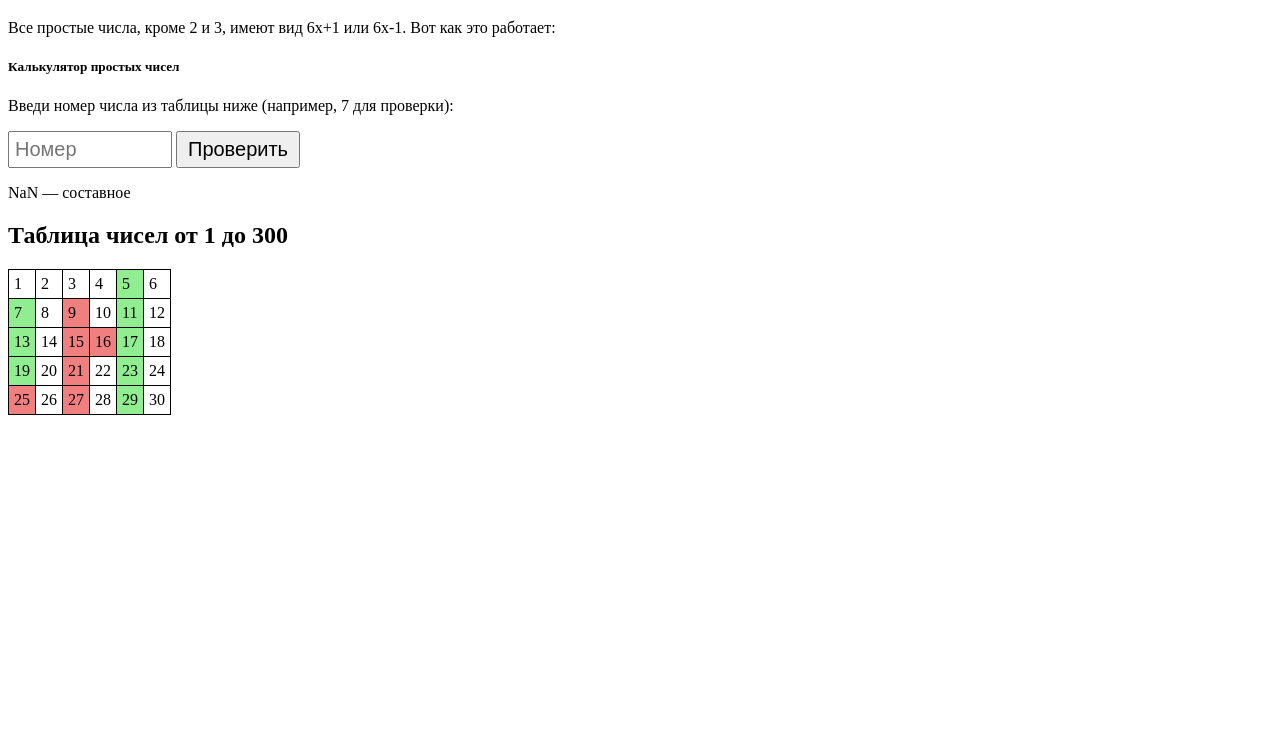
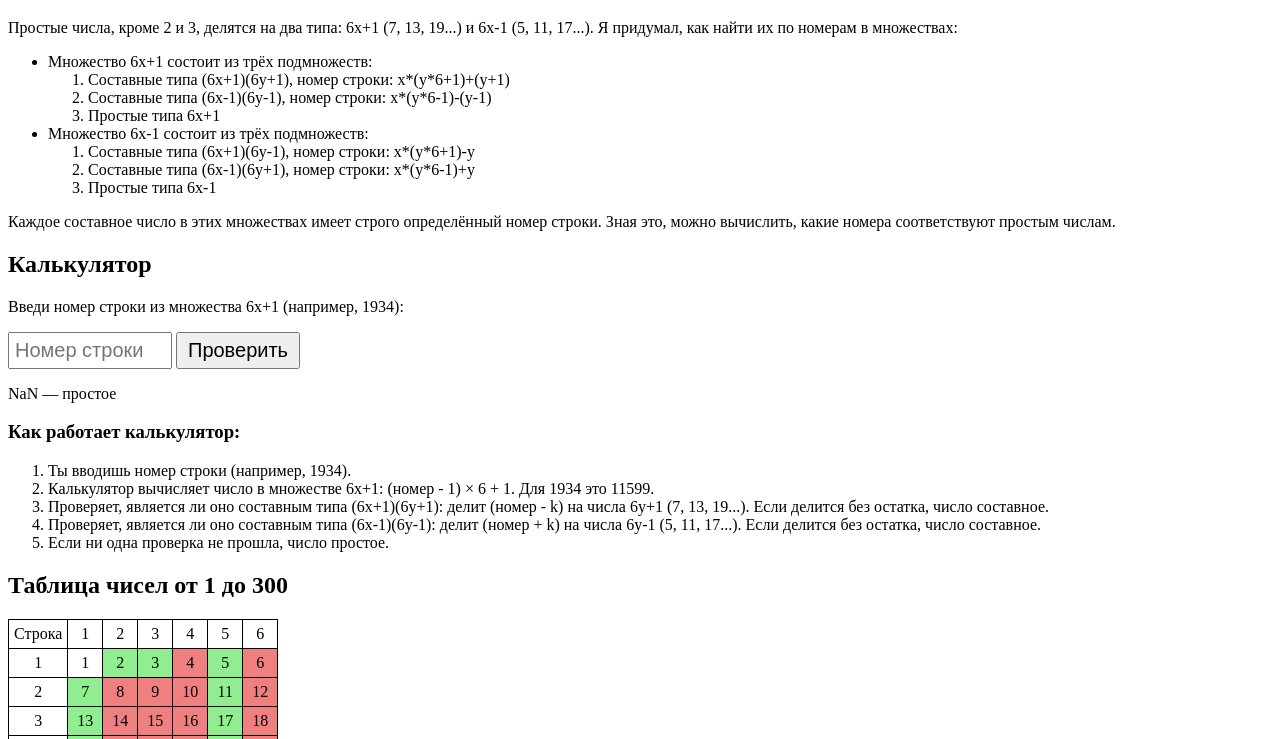
Before and after one commit to gorauralskaya/gorauralskaya.github.io, a plain HTML site: page index.html in a window 1280 px wide. Both pictures are taken after a click on the button "Проверить". Shown: the part 61-800 px from the top of the page. Drawn offline with Linux system fonts and the light colour scheme.

Commit message:
Update index.html

```diff
--- a/index.html
+++ b/index.html
@@ -6,51 +6,84 @@
     input { font-size: 20px; padding: 5px; width: 150px; }
     button { font-size: 20px; padding: 5px 10px; }
     table { border-collapse: collapse; margin: 20px 0; }
-    td { border: 1px solid black; padding: 5px; }
+    td { border: 1px solid black; padding: 5px; text-align: center; }
     .prime { background-color: lightgreen; }
     .composite { background-color: lightcoral; }
   </style>
 </head>
 <body>
   <h1>Моя теория простых чисел</h1>
-  <p>Все простые числа, кроме 2 и 3, имеют вид 6x+1 или 6x-1. Вот как это работает:</p>
+  <p>Простые числа, кроме 2 и 3, делятся на два типа: 6x+1 (7, 13, 19...) и 6x-1 (5, 11, 17...). Я придумал, как найти их по номерам в множествах:</p>
+  <ul>
+    <li>Множество 6x+1 состоит из трёх подмножеств:
+      <ol>
+        <li>Составные типа (6x+1)(6y+1), номер строки: x*(y*6+1)+(y+1)</li>
+        <li>Составные типа (6x-1)(6y-1), номер строки: x*(y*6-1)-(y-1)</li>
+        <li>Простые типа 6x+1</li>
+      </ol>
+    </li>
+    <li>Множество 6x-1 состоит из трёх подмножеств:
+      <ol>
+        <li>Составные типа (6x+1)(6y-1), номер строки: x*(y*6+1)-y</li>
+        <li>Составные типа (6x-1)(6y+1), номер строки: x*(y*6-1)+y</li>
+        <li>Простые типа 6x-1</li>
+      </ol>
+    </li>
+  </ul>
+  <p>Каждое составное число в этих множествах имеет строго определённый номер строки. Зная это, можно вычислить, какие номера соответствуют простым числам.</p>
 
-  <h5>Калькулятор простых чисел</h5>
-  <p>Введи номер числа из таблицы ниже (например, 7 для проверки):</p>
-  <input type="number" id="n" placeholder="Номер">
+  <h2>Калькулятор</h2>
+  <p>Введи номер строки из множества 6x+1 (например, 1934):</p>
+  <input type="number" id="n" placeholder="Номер строки">
   <button onclick="check()">Проверить</button>
   <p id="result"></p>
 
+  <h3>Как работает калькулятор:</h3>
+  <ol>
+    <li>Ты вводишь номер строки (например, 1934).</li>
+    <li>Калькулятор вычисляет число в множестве 6x+1: (номер - 1) × 6 + 1. Для 1934 это 11599.</li>
+    <li>Проверяет, является ли оно составным типа (6x+1)(6y+1): делит (номер - k) на числа 6y+1 (7, 13, 19...). Если делится без остатка, число составное.</li>
+    <li>Проверяет, является ли оно составным типа (6x-1)(6y-1): делит (номер + k) на числа 6y-1 (5, 11, 17...). Если делится без остатка, число составное.</li>
+    <li>Если ни одна проверка не прошла, число простое.</li>
+  </ol>
+
   <h2>Таблица чисел от 1 до 300</h2>
   <table>
-    <tr><td>1</td><td>2</td><td>3</td><td>4</td><td class="prime">5</td><td>6</td></tr>
-    <tr><td class="prime">7</td><td>8</td><td class="composite">9</td><td>10</td><td class="prime">11</td><td>12</td></tr>
-    <tr><td class="prime">13</td><td>14</td><td class="composite">15</td><td class="composite">16</td><td class="prime">17</td><td>18</td></tr>
-    <tr><td class="prime">19</td><td>20</td><td class="composite">21</td><td>22</td><td class="prime">23</td><td>24</td></tr>
-    <tr><td class="composite">25</td><td>26</td><td class="composite">27</td><td>28</td><td class="prime">29</td><td>30</td></tr>
-    <!-- Продолжение до 300 добавим после твоих инструкций -->
+    <tr><td>Строка</td><td>1</td><td>2</td><td>3</td><td>4</td><td>5</td><td>6</td></tr>
+    <tr><td>1</td><td>1</td><td class="prime">2</td><td class="prime">3</td><td class="composite">4</td><td class="prime">5</td><td class="composite">6</td></tr>
+    <tr><td>2</td><td class="prime">7</td><td class="composite">8</td><td class="composite">9</td><td class="composite">10</td><td class="prime">11</td><td class="composite">12</td></tr>
+    <tr><td>3</td><td class="prime">13</td><td class="composite">14</td><td class="composite">15</td><td class="composite">16</td><td class="prime">17</td><td class="composite">18</td></tr>
+    <tr><td>4</td><td class="prime">19</td><td class="composite">20</td><td class="composite">21</td><td class="composite">22</td><td class="prime">23</td><td class="composite">24</td></tr>
+    <tr><td>5</td><td class="composite">25</td><td class="composite">26</td><td class="composite">27</td><td class="composite">28</td><td class="prime">29</td><td class="composite">30</td></tr>
+    <tr><td>6</td><td class="prime">31</td><td class="composite">32</td><td class="composite">33</td><td class="composite">34</td><td class="composite">35</td><td class="composite">36</td></tr>
+    <!-- До 50 строк (300 чисел) -->
+    <tr><td>50</td><td class="composite">295</td><td class="composite">296</td><td class="composite">297</td><td class="composite">298</td><td class="prime">299</td><td class="composite">300</td></tr>
   </table>
+  <p>Полная таблица до 300 доступна в <a href="#">документе</a>.</p>
 
   <script>
     function check() {
       let n = parseInt(document.getElementById('n').value);
-      let num = n; // Пока проверяем само число, а не позицию
-      if (num <= 0 || num > 300) {
-        document.getElementById('result').innerHTML = "Введи число от 1 до 300";
+      if (n <= 0) {
+        document.getElementById('result').innerHTML = "Введи номер больше 0";
         return;
       }
-      let isPrime = true;
-      for (let i = 2; i <= Math.sqrt(num); i++) {
-        if (num % i === 0) {
-          isPrime = false;
-          break;
+      let num = (n - 1) * 6 + 1;
+      let divisors1 = [7, 13, 19, 25, 31, 37, 43, 49, 55];
+      for (let i = 0; i < divisors1.length; i++) {
+        if (Number.isInteger((n - (i + 2)) / divisors1[i])) {
+          document.getElementById('result').innerHTML = num + " — составное (6x+1)(6y+1)";
+          return;
         }
       }
-      if (isPrime && num > 1) {
-        document.getElementById('result').innerHTML = num + " — простое";
-      } else {
-        document.getElementById('result').innerHTML = num + " — составное";
+      let divisors2 = [5, 11, 17, 23, 29, 35, 41, 47, 53];
+      for (let i = 0; i < divisors2.length; i++) {
+        if (Number.isInteger((n + i) / divisors2[i])) {
+          document.getElementById('result').innerHTML = num + " — составное (6x-1)(6y-1)";
+          return;
+        }
       }
+      document.getElementById('result').innerHTML = num + " — простое";
     }
   </script>
 </body>
```
